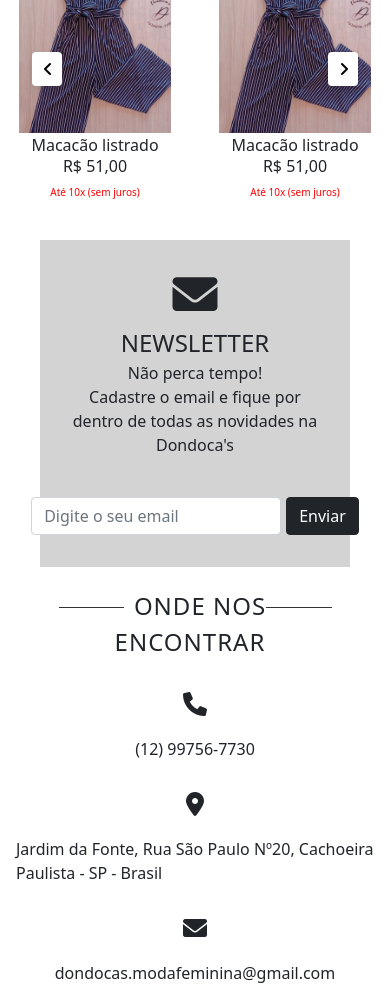
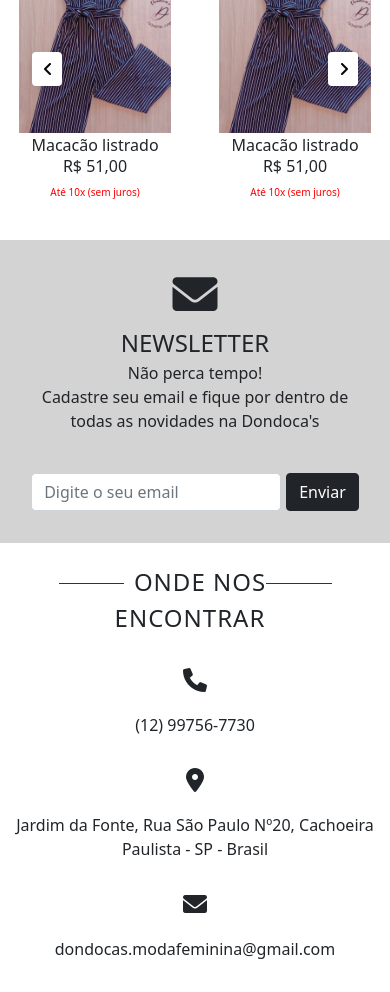
Before and after one commit to joaov-rizzardo/dondocas-ecommerce, a PHP site: page / in a window 390 px wide; the page is wider, and only the part inside the window is pictured. Shown: the part 814-1806 px from the top of that part. After the commit the page ends 1773 px from the top of that part, so only its background shows below. Run offline with PHP 8.4, Linux system fonts and the light colour scheme; style sheets or scripts are compiled from the project's sources; some libraries are stand-ins or nearby versions; grey boxes are pictures that could not be loaded.

Commit message:
Homepage

```diff
--- a/app/views/home.php
+++ b/app/views/home.php
@@ -118,7 +118,7 @@
 
             <div>
                 <p>Não perca tempo!</p>
-                <p>Cadastre o email e fique por dentro de todas as novidades na Dondoca's</p>
+                <p>Cadastre seu email e fique por dentro de todas as novidades na Dondoca's</p>
             </div>
 
             <article id="input-email">
--- a/css/main.css
+++ b/css/main.css
@@ -311,46 +311,46 @@ section#categorias div#div-cards a.card img:hover {
   }
 }
 
-#newsletter {
+section#newsletter {
   padding: 32px;
   background-color: lightgray;
-  margin: 40px;
-  display: flex;
-  flex-direction: column;
-  align-items: center;
+  margin-top: 40px;
 }
-#newsletter > article {
+section#newsletter > article {
   text-align: center;
 }
-#newsletter > article span {
+section#newsletter > article span {
   font-size: 24px;
   text-transform: uppercase;
 }
-#newsletter > article h3 {
+section#newsletter > article h3 {
   font-size: 45px;
 }
-#newsletter > div {
+section#newsletter > div {
   text-align: center;
 }
-#newsletter > div p {
+section#newsletter > div p {
   padding: 0;
   margin: 0;
 }
-#newsletter article#input-email {
+section#newsletter article#input-email {
   margin-top: 40px;
   display: flex;
   justify-content: center;
   gap: 5px;
 }
-#newsletter article#input-email input {
+section#newsletter article#input-email input {
   width: 500px;
 }
 @media (max-width: 700px) {
-  #newsletter article#input-email input {
+  section#newsletter article#input-email input {
     width: 250px;
   }
 }
 
+#contato {
+  margin-top: 40px;
+}
 #contato #div-contato {
   margin-top: 20px;
   display: flex;
@@ -373,6 +373,7 @@ section#categorias div#div-cards a.card img:hover {
   align-items: center;
   gap: 5px;
   margin-bottom: 15px;
+  text-align: center;
 }
 #contato #div-contato .contato-itens i {
   font-size: 24px;
--- a/css/navbar.css
+++ b/css/navbar.css
@@ -103,5 +103,16 @@
   opacity: 0;
   transition: opacity 0.5s, visibility 0.5s ease-in-out;
 }
+#menufull a {
+  width: 100%;
+  padding: 16px;
+  color: black;
+  text-decoration: none;
+  text-transform: uppercase;
+  border-bottom: 1px solid lightgray;
+}
+#menufull a:hover {
+  filter: brightness(0.5);
+}
 
 /*# sourceMappingURL=navbar.css.map */
--- a/scss/general.css
+++ b/scss/general.scss
@@ -2,5 +2,4 @@
     margin: 0;
     padding: 0;
     box-sizing: border-box;
-
 }
--- a/scss/main.scss
+++ b/scss/main.scss
@@ -158,13 +158,11 @@ section#categorias{
     }
 }
 
-#newsletter{
+section#newsletter{
     padding: 32px;
     background-color: lightgray;
-    margin: $margin;
-    display: flex;
-    flex-direction: column;
-    align-items: center;
+    margin-top: $margin;
+
     >article{
         text-align: center;
         span{
@@ -202,6 +200,7 @@ section#categorias{
 
 
 #contato{
+    margin-top: $margin;
     #div-contato{
         margin-top: 20px;
         display: flex;
@@ -225,6 +224,7 @@ section#categorias{
             align-items: center;
             gap: 5px;
             margin-bottom: 15px;
+            text-align: center;
 
             i{
                 font-size: 24px;
--- a/scss/navbar.scss
+++ b/scss/navbar.scss
@@ -101,4 +101,17 @@
     visibility: hidden;
     opacity: 0;
     transition: opacity 0.5s, visibility 0.5s ease-in-out;
+
+    a{
+        width: 100%;
+        padding: 16px;
+        color: black;
+        text-decoration: none;
+        text-transform: uppercase;
+        border-bottom: 1px solid lightgray;
+
+        &:hover{
+            filter: brightness(0.5);
+        }
+    }
 }
```
Also changed, not shown: app/components/navbar.php (+0 -63 lines), 3 other files.
